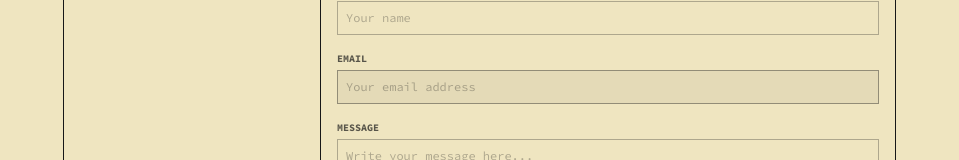
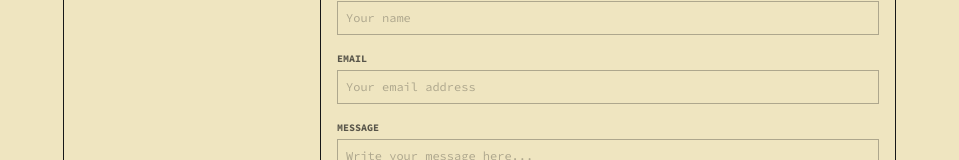
Before and after one commit to danielmurphy518/cyberportfolio, a Next.js app: page /contact in a window 1280 px wide. Shown: the part 309-469 px from the top of the page, without its empty margins (0-959 px from the left). Built offline with nearby package versions, Linux system fonts and the light colour scheme.

Commit message:
fix(main): consistent styling

```diff
--- a/app/contact/page.tsx
+++ b/app/contact/page.tsx
@@ -87,7 +87,8 @@ export default function Contact() {
                         type="email"
                         placeholder="Your email address"
                         required
-                        className="bg-[#171717]/5 border border-[#171717]/40 p-2 text-xs outline-none focus:border-[#171717] transition-colors placeholder:text-[#171717]/30"                      />
+                        className="bg-transparent border border-[#171717]/30 p-2 text-xs outline-none focus:border-[#171717] transition-colors placeholder:text-[#171717]/30"
+                      />
                     </div>
                     <div className="flex flex-col gap-1">
                       <span className="text-[10px] uppercase opacity-70 font-bold">Message</span>
```
